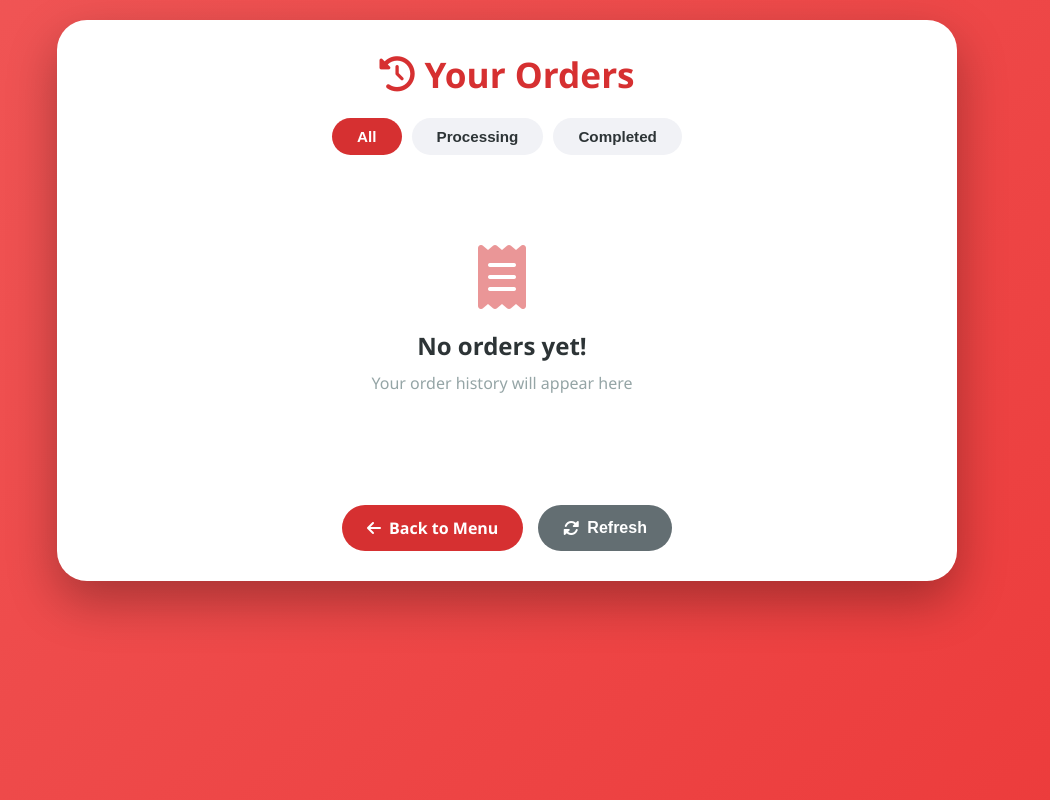
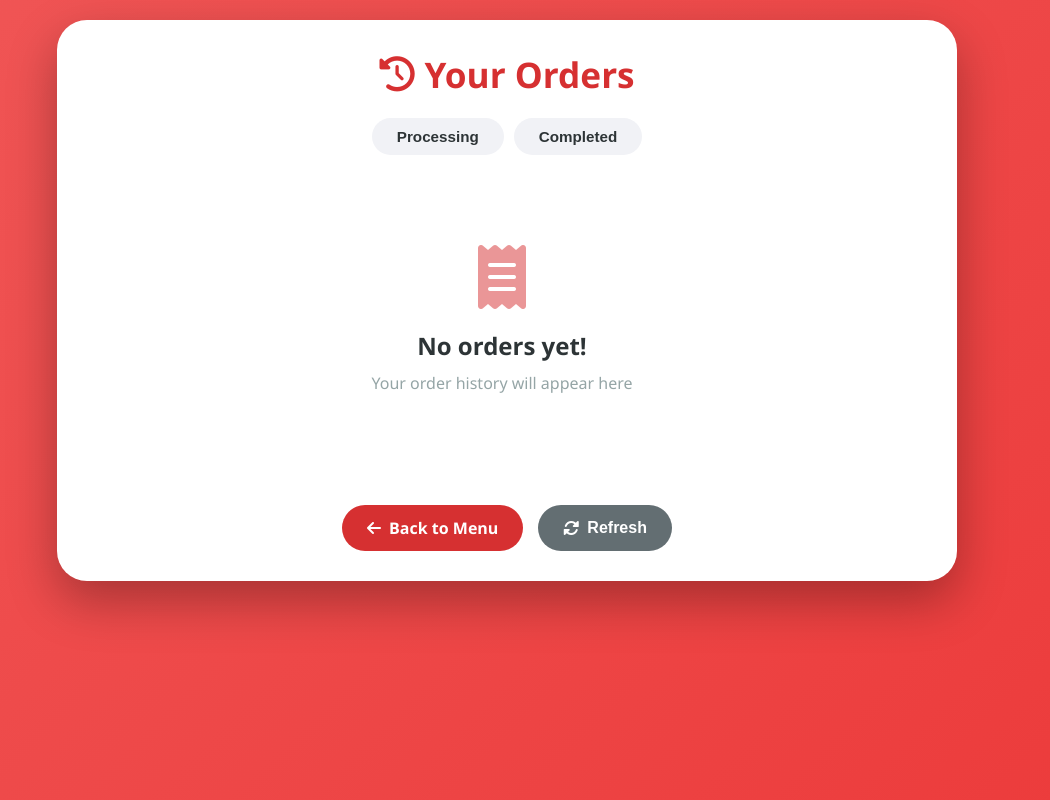
Before and after one commit to sonkarshraddha/QuickBite-Canteen, a website: page previous-orders.html in a window 1280 px wide. Shown: the whole page, without its empty margins (133-1183 px from the left). Drawn offline with Linux system fonts and the light colour scheme.

Commit message:
Updated previous-orders.html with better order display

```diff
--- a/previous-orders.html
+++ b/previous-orders.html
@@ -12,7 +12,7 @@
         <div class="header">
             <h1><i class="fas fa-history"></i> Your Orders</h1>
             <div class="status-filters">
-                <button class="filter-btn active" onclick="filterOrders('all')">All</button>
+
                 <button class="filter-btn" onclick="filterOrders('Processing')">Processing</button>
                 <button class="filter-btn" onclick="filterOrders('Completed')">Completed</button>
             </div>
```
